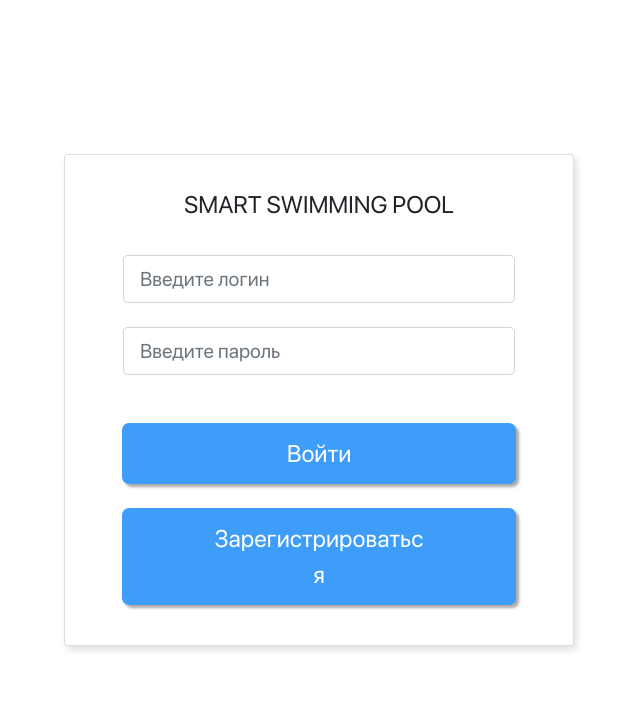
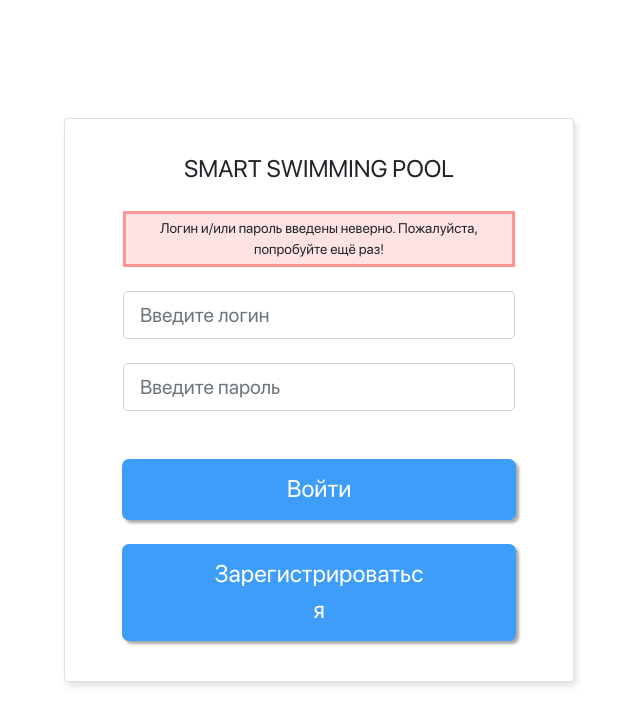
Before and after one commit to VagulinaAA/IoT, a plain HTML site: page SwimmingPool_v.1.0/sign_in.html in a window 1280 px wide. Both pictures are taken after a click on the button "Войти". Shown: the whole page, without its empty margins (321-961 px from the left). Drawn offline with Linux system fonts and the light colour scheme.

Commit message:
sign in error was added

```diff
--- a/SwimmingPool_v.1.0/scripts/script.js
+++ b/SwimmingPool_v.1.0/scripts/script.js
@@ -49,6 +49,7 @@ function f_sign_in(){
     }
     else{
         console.log("Wrong!");
+        document.getElementById("sign-in-error").classList.remove("search-hide");
     }
 }
 function f_sign_up(){
--- a/SwimmingPool_v.1.0/sign_in.html
+++ b/SwimmingPool_v.1.0/sign_in.html
@@ -15,6 +15,7 @@
                         <p class="card-text mb-4 mt-3 sign-in-title">SMART SWIMMING POOL</p>
                         <div class="row align-items-center justify-content-center flex-fill">
                             <div class="col-md-10">
+                                <p id="sign-in-error" class="error search-hide mb-4">Логин и/или пароль введены неверно. Пожалуйста, попробуйте ещё раз!</p>
                                 <div class="input-group-lg mt-2 mb-4">
                                     <input id="login" type="text" class="form-control sign-in-input" placeholder="Введите логин">
                                 </div>
--- a/SwimmingPool_v.1.0/styles/style.css
+++ b/SwimmingPool_v.1.0/styles/style.css
@@ -48,6 +48,13 @@
 .custom-button:hover {
     background-color: #0282ff;
 }
+.error{
+    border: 3px solid rgba(255, 0, 0, 0.35);
+    background-color: rgba(255, 0, 0, 0.11);
+    font-size: 10.5pt!important;
+    padding-top: 1%;
+    padding-bottom: 1%;
+}
 .font-settings{
     font-family: SF Pro Regular;
 }
```
